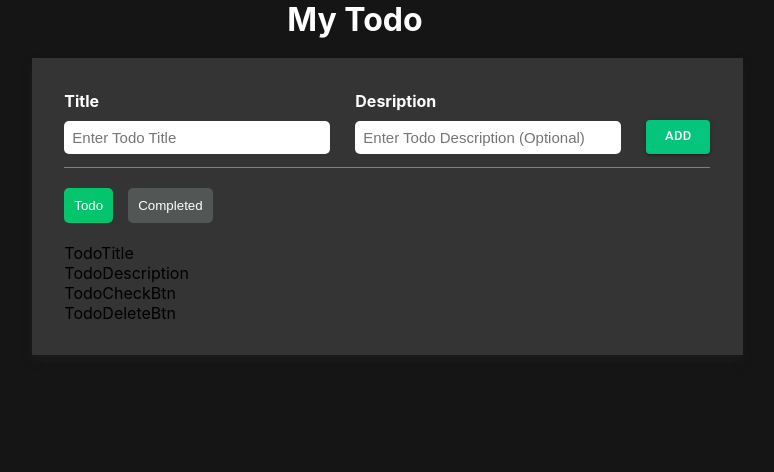
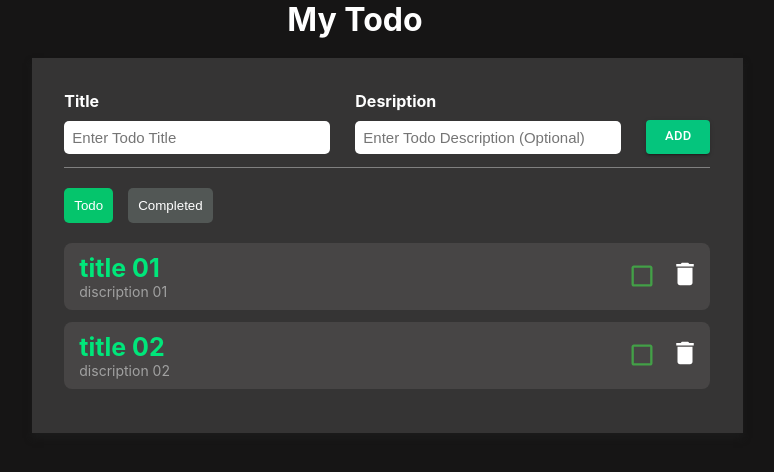
Before and after one commit to Dissanayaka1217/My-Todo-App, a React (Create React App) app: page / in a window 1280 px wide. Shown: the top 472 px of the page, without its empty margins (285-1059 px from the left). Built offline with nearby package versions, Linux system fonts and the light colour scheme.

Commit message:
feat:create single todo card with style and install mui icons

```diff
--- a/package.json
+++ b/package.json
@@ -5,6 +5,7 @@
   "dependencies": {
     "@emotion/react": "^11.13.0",
     "@emotion/styled": "^11.13.0",
+    "@mui/icons-material": "^5.16.6",
     "@mui/material": "^5.16.5",
     "@mui/styled-engine-sc": "^6.0.0-alpha.18",
     "@testing-library/jest-dom": "^5.17.0",
--- a/src/components/singleTodo/TodoCheckBtn.js
+++ b/src/components/singleTodo/TodoCheckBtn.js
@@ -1,7 +1,17 @@
-import React from 'react'
+import React from "react";
+import Checkbox from "@mui/material/Checkbox";
+import { green } from "@mui/material/colors";
 
 export default function TodoCheckBtn() {
+  const label = { inputProps: { "aria-label": "Checkbox demo" } };
+
   return (
-    <div>TodoCheckBtn</div>
-  )
+    <div>
+      <Checkbox
+        {...label}
+        color="success"
+        sx={{ color: green[600], "& .MuiSvgIcon-root": { fontSize: 28 } }}
+      />
+    </div>
+  );
 }
--- a/src/components/singleTodo/TodoDeleteBtn.js
+++ b/src/components/singleTodo/TodoDeleteBtn.js
@@ -1,7 +1,16 @@
-import React from 'react'
+import React from "react";
+import DeleteIcon from "@mui/icons-material/Delete";
 
 export default function TodoDeleteBtn() {
   return (
-    <div>TodoDeleteBtn</div>
-  )
+    <div>
+      <DeleteIcon
+        sx={{
+          color: "white",
+          fontSize: "30px",
+          "&:hover": { color: "#ED4337", cursor: "pointer" },
+        }}
+      />
+    </div>
+  );
 }
--- a/src/components/singleTodo/TodoDescription.js
+++ b/src/components/singleTodo/TodoDescription.js
@@ -1,7 +1,16 @@
-import React from 'react'
+import React from "react";
 
-export default function TodoDescription() {
+export default function TodoDescription({description}) {
   return (
-    <div>TodoDescription</div>
-  )
+    <div>
+      <p
+        style={{
+          fontSize: "14px",
+          color: "rgb(161, 161, 161)",
+        }}
+      >
+        {description}
+      </p>
+    </div>
+  );
 }
--- a/src/components/singleTodo/TodoTitle.js
+++ b/src/components/singleTodo/TodoTitle.js
@@ -1,7 +1,18 @@
-import React from 'react'
+import React from "react";
 
-export default function TodoTitle() {
+export default function TodoTitle( {title}) {
   return (
-    <div>TodoTitle</div>
-  )
+    <div>
+      {" "}
+      <h3
+        style={{
+          fontSize: "25px",
+          color: "rgb(0, 230, 122)",
+          fontWeight: "bold",
+        }}
+      >
+        {title}
+      </h3>
+    </div>
+  );
 }
--- a/src/layouts/home/ShowTodoSection.js
+++ b/src/layouts/home/ShowTodoSection.js
@@ -11,7 +11,7 @@ import TodoList from "./showTodoSection/TodoList";
 export default function ShowTodoSection() {
   return (
     <div>
-      <div style={{ display: "flex", gap:"15px" , margin:"20px 0px"}}>
+      <div style={{ display: "flex", gap: "15px", margin: "20px 0px" }}>
         <TodoBtn />
         <CompleteBtn />
       </div>
--- a/src/layouts/home/showTodoSection/TodoList.js
+++ b/src/layouts/home/showTodoSection/TodoList.js
@@ -4,7 +4,16 @@ import React from "react";
 import SingleTodo from "./todoList/SingleTodo";
 
 export default function TodoList() {
-  return <div>
-    <SingleTodo/>
-  </div>;
+  const todoData = [
+    { title: "title 01", description: "discription 01" },
+    { title: "title 02", description: "discription 02" },
+  ];
+
+  return (
+    <div>
+      {todoData.map((val, key) => {
+        return <SingleTodo key={key} todoData={val} />;
+      })}
+    </div>
+  );
 }
--- a/src/layouts/home/showTodoSection/todoList/SingleTodo.js
+++ b/src/layouts/home/showTodoSection/todoList/SingleTodo.js
@@ -9,13 +9,33 @@ import TodoDescription from "../../../../components/singleTodo/TodoDescription";
 import TodoCheckBtn from "../../../../components/singleTodo/TodoCheckBtn";
 import TodoDeleteBtn from "../../../../components/singleTodo/TodoDeleteBtn";
 
-export default function SingleTodo() {
+export default function SingleTodo({ todoData }) {
+  console.log(todoData);
+  const { title, description } = todoData;
+  console.log(title);
   return (
-    <div>
-      <TodoTitle />
-      <TodoDescription />
-      <TodoCheckBtn />
-      <TodoDeleteBtn />
+    <div
+      style={{
+        display: "flex",
+        alignItems: "center",
+        justifyContent: "space-between",
+        background: "rgb(71, 69, 69)",
+        padding: "10px",
+        paddingLeft: "15px",
+        paddingTop: "10px",
+        paddingBottom: "10px",
+        borderRadius: "8px",
+        marginBottom: "12px",
+      }}
+    >
+      <div>
+        <TodoTitle title={title} />
+        <TodoDescription description={description} />
+      </div>
+      <div style={{ display: "flex", alignItems: "center", gap: "5px" }}>
+        <TodoCheckBtn />
+        <TodoDeleteBtn />
+      </div>
     </div>
   );
 }
```
Also changed, not shown: 1 other file (tests, documents, lock files or other folders).
